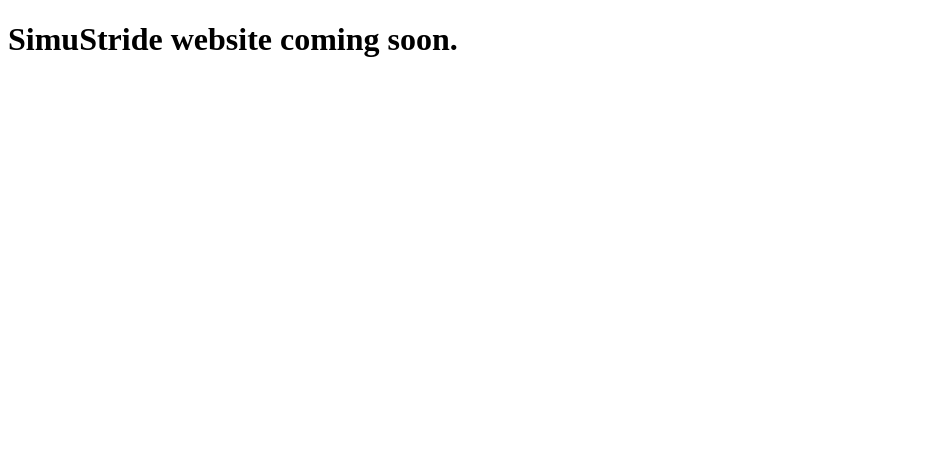
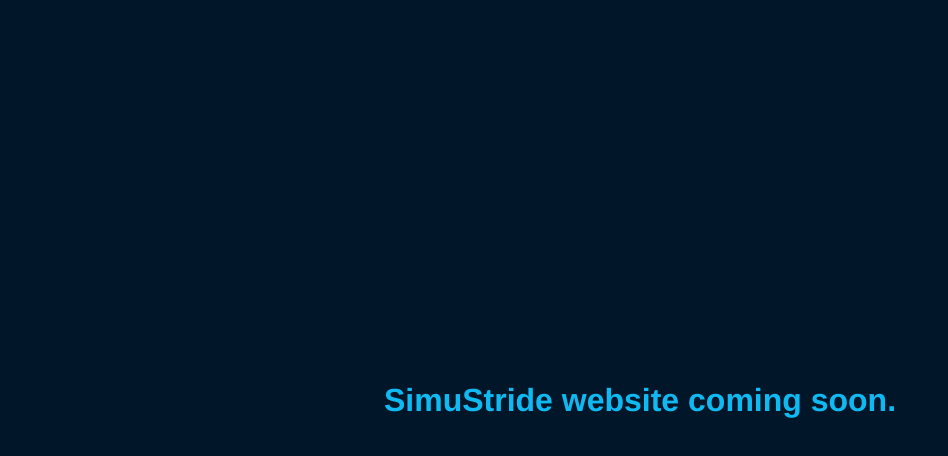
Before and after one commit to ben-broyles/simustride-landing, a plain HTML site: page index.html in a window 1280 px wide. Shown: the whole page, without its empty margins (0-948 px from the left). Drawn offline with Linux system fonts and the light colour scheme.

Commit message:
Update index.html

```diff
--- a/index.html
+++ b/index.html
@@ -1,8 +1,40 @@
 <!DOCTYPE html>
-<html>
+<html lang="en">
 <head>
-    <meta charset="UTF-8">
+  <meta charset="UTF-8" />
   <title>SimuStride</title>
+  <style>
+    /* Reset body margins and padding */
+    body {
+      margin: 0;
+      padding: 0;
+
+      /* Set background color */
+      background-color: #021629;
+
+      /* Use flex to center content both horizontally and vertically */
+      display: flex;
+      justify-content: center;
+      align-items: center;
+
+      /* Make the page take up the full browser height */
+      height: 100vh;
+    }
+
+    h1 {
+      /* Set your desired font, with fallbacks */
+      font-family: "Helvetica Neue Condensed Black", "Helvetica Neue", Arial, sans-serif;
+
+      /* Text color */
+      color: #0FBAF2;
+
+      /* Center text alignment */
+      text-align: center;
+
+      /* Optionally, make it bigger */
+      font-size: 2rem;
+    }
+  </style>
 </head>
 <body>
   <h1>SimuStride website coming soon.</h1>
```
Lines whose indentation alone changed are shown as unchanged.
